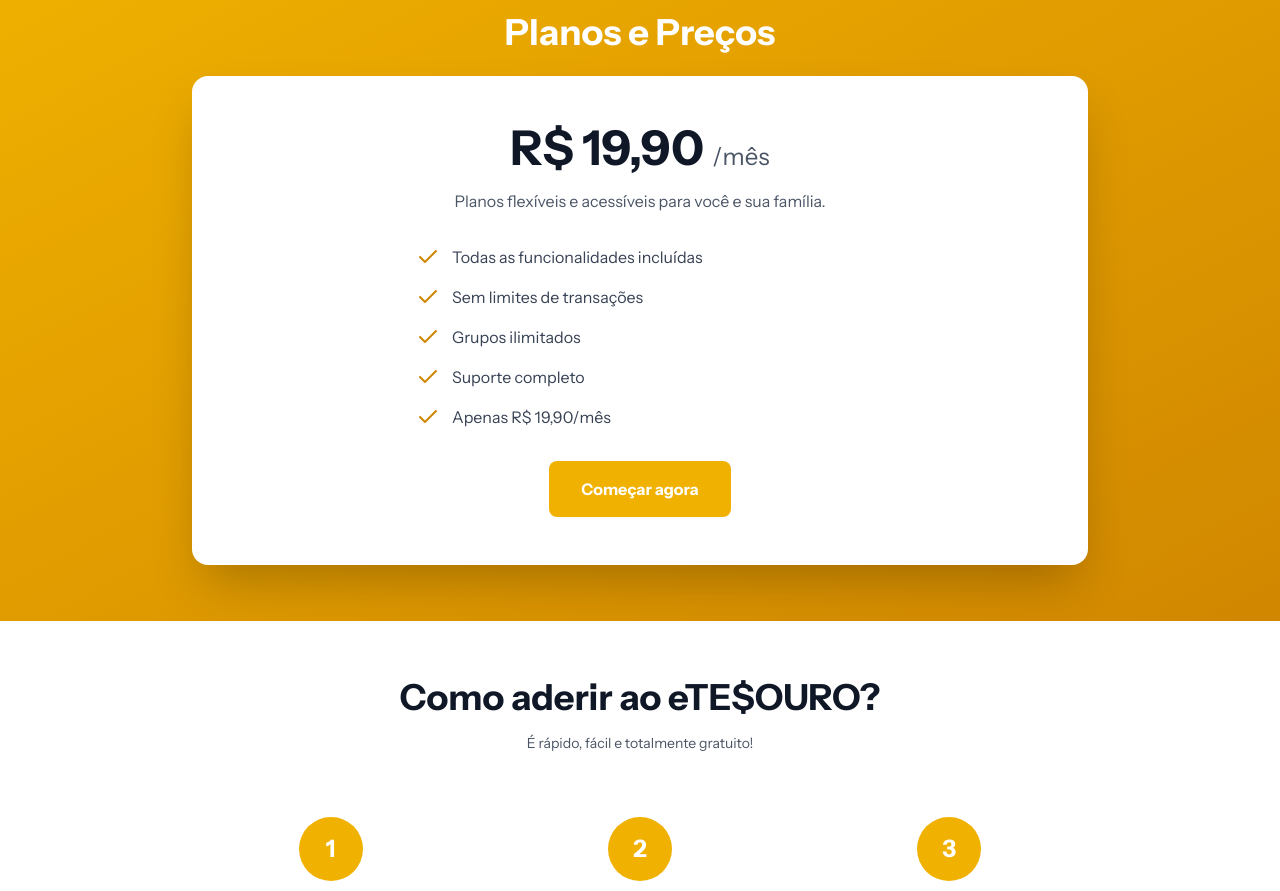
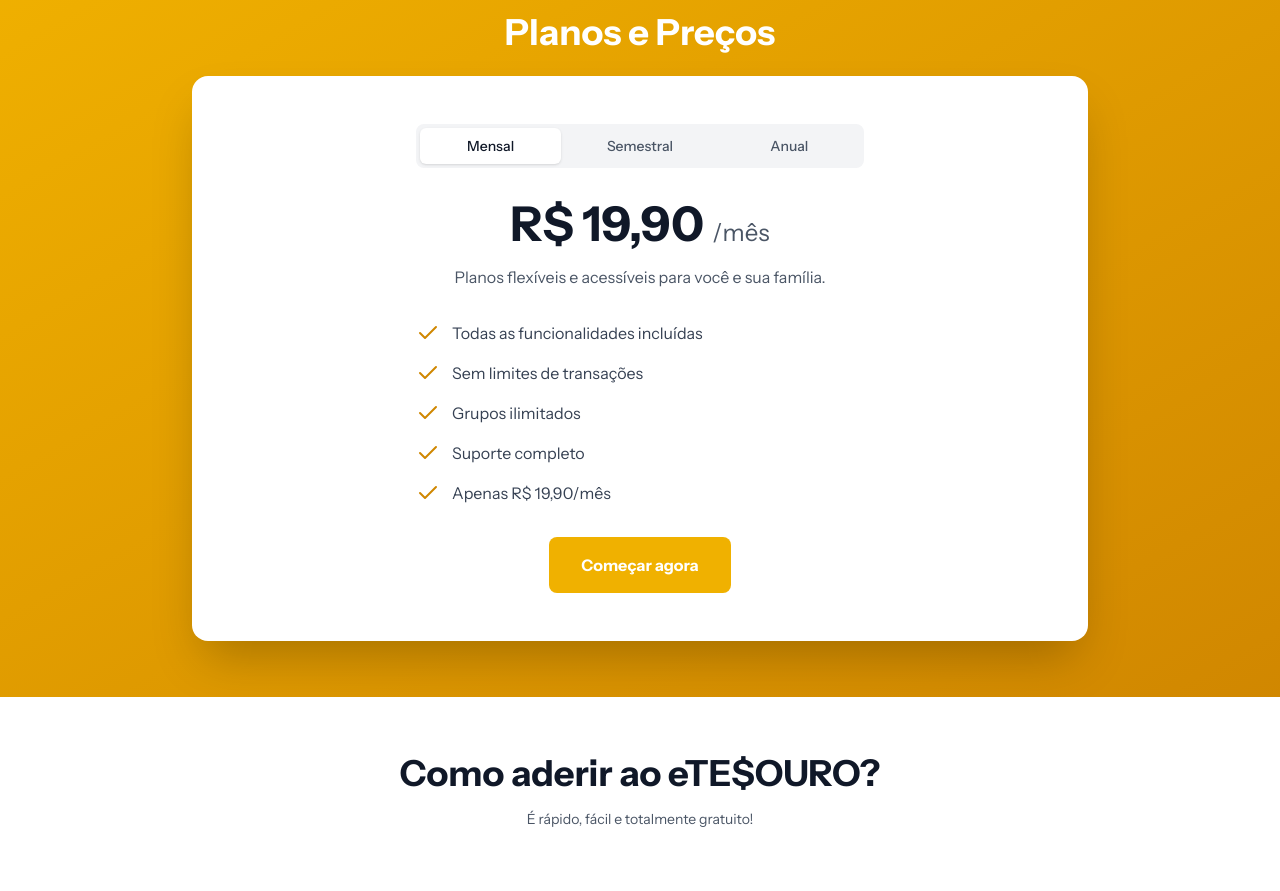
Before and after one commit to ramou1/etesouro, a Next.js app: page / in a window 1280 px wide. Shown: the part 2160-3051 px from the top of the page. Built offline with nearby package versions, Linux system fonts and the light colour scheme; no server answers.

Commit message:
feat: add toggle in plans and prices section with monthly (19.90), semiannual (99.90) and annual (189.90) options, feat: adjust system structure to save plan information and validate expiration, fix: adjust profile modal to correctly display plan type, expiration date and status

```diff
--- a/src/app/page.tsx
+++ b/src/app/page.tsx
@@ -1,5 +1,6 @@
 'use client';
 
+import { useState } from 'react';
 import Image from 'next/image';
 import Link from 'next/link';
 import {
@@ -14,7 +15,41 @@
   Zap
 } from 'lucide-react';
 
+type PlanPeriod = 'monthly' | 'semiannual' | 'annual';
+
+interface PlanPrice {
+  total: number;
+  monthly: number;
+  period: string;
+  periodLabel: string;
+}
+
 export default function HomePage() {
+  const [selectedPeriod, setSelectedPeriod] = useState<PlanPeriod>('monthly');
+
+  const plans: Record<PlanPeriod, PlanPrice> = {
+    monthly: {
+      total: 19.90,
+      monthly: 19.90,
+      period: 'mês',
+      periodLabel: 'Mensal'
+    },
+    semiannual: {
+      total: 99.90,
+      monthly: 16.65, // 99.90 / 6
+      period: '6 meses',
+      periodLabel: 'Semestral'
+    },
+    annual: {
+      total: 189.90,
+      monthly: 15.83, // 189.90 / 12
+      period: 'ano',
+      periodLabel: 'Anual'
+    }
+  };
+
+  const currentPlan = plans[selectedPeriod];
+
   // Landing Page
   return (
     <div className="min-h-screen bg-white">
@@ -233,10 +268,62 @@
             Planos e Preços
           </h2>
           <div className="bg-white rounded-2xl p-8 md:p-12 shadow-2xl">
+            {/* Toggle de Períodos */}
             <div className="mb-8">
-              <div className="flex items-baseline justify-center gap-2 mb-4">
-                <span className="text-5xl font-bold text-gray-900">R$ 19,90</span>
-                <span className="text-2xl text-gray-600">/mês</span>
+              <div className="flex items-center justify-center gap-2 bg-gray-100 rounded-lg p-1 max-w-md mx-auto">
+                <button
+                  onClick={() => setSelectedPeriod('monthly')}
+                  className={`flex-1 py-2 px-4 rounded-md font-medium text-sm transition-all ${
+                    selectedPeriod === 'monthly'
+                      ? 'bg-white text-gray-900 shadow-sm'
+                      : 'text-gray-600 hover:text-gray-900'
+                  }`}
+                >
+                  Mensal
+                </button>
+                <button
+                  onClick={() => setSelectedPeriod('semiannual')}
+                  className={`flex-1 py-2 px-4 rounded-md font-medium text-sm transition-all ${
+                    selectedPeriod === 'semiannual'
+                      ? 'bg-white text-gray-900 shadow-sm'
+                      : 'text-gray-600 hover:text-gray-900'
+                  }`}
+                >
+                  Semestral
+                </button>
+                <button
+                  onClick={() => setSelectedPeriod('annual')}
+                  className={`flex-1 py-2 px-4 rounded-md font-medium text-sm transition-all ${
+                    selectedPeriod === 'annual'
+                      ? 'bg-white text-gray-900 shadow-sm'
+                      : 'text-gray-600 hover:text-gray-900'
+                  }`}
+                >
+                  Anual
+                </button>
+              </div>
+            </div>
+
+            <div className="mb-8">
+              <div className="flex flex-col items-center justify-center gap-2 mb-4">
+                <div className="flex items-baseline justify-center gap-2">
+                  <span className="text-5xl font-bold text-gray-900">
+                    R$ {currentPlan.total.toFixed(2).replace('.', ',')}
+                  </span>
+                  {selectedPeriod !== 'monthly' && (
+                    <span className="text-2xl text-gray-600">
+                      /{currentPlan.period}
+                    </span>
+                  )}
+                  {selectedPeriod === 'monthly' && (
+                    <span className="text-2xl text-gray-600">/mês</span>
+                  )}
+                </div>
+                {selectedPeriod !== 'monthly' && (
+                  <p className="text-base text-gray-500">
+                    equivalente a R$ {currentPlan.monthly.toFixed(2).replace('.', ',')}/mês*
+                  </p>
+                )}
               </div>
               <p className="text-base text-gray-600 mb-8">
                 Planos flexíveis e acessíveis para você e sua família.
@@ -260,7 +347,12 @@
                 </li>
                 <li className="flex items-center gap-3">
                   <Check className="text-yellow-600 flex-shrink-0" size={24} />
-                  <span className="text-gray-700">Apenas R$ 19,90/mês</span>
+                  <span className="text-gray-700">
+                    {selectedPeriod === 'monthly'
+                      ? `Apenas R$ ${currentPlan.total.toFixed(2).replace('.', ',')}/mês`
+                      : `Economize com o plano ${currentPlan.periodLabel}`
+                    }
+                  </span>
                 </li>
               </ul>
             </div>
--- a/src/components/modals/ProfileModal.tsx
+++ b/src/components/modals/ProfileModal.tsx
@@ -5,17 +5,24 @@
 import { useApp } from '@/context/AppContext';
 import Avatar from '@/components/ui/Avatar';
 import { getUserData } from '@/lib/firebase/user';
+import { UserPlan, PlanPeriod } from '@/types';
 
 interface ProfileModalProps {
   onClose: () => void;
 }
 
-interface PlanInfo {
-  name: string;
-  type: string;
-  purchaseDate: string;
-  expirationDate: string;
+const getPlanLabel = (period?: PlanPeriod): string => {
+  switch (period) {
+    case 'monthly':
+      return 'Mensal';
+    case 'semiannual':
+      return 'Semestral';
+    case 'annual':
+      return 'Anual';
+    default:
+      return 'Sem plano';
   }
+};
 
 export default function ProfileModal({ onClose }: ProfileModalProps) {
   const { user, updateUserProfile, updateAllowGroupInvites } = useApp();
@@ -25,14 +32,6 @@
   const [isLoadingInvites, setIsLoadingInvites] = useState(false);
   const [error, setError] = useState('');
   const [success, setSuccess] = useState(false);
-
-  // Dados mockados do plano
-  const planInfo: PlanInfo = {
-    name: 'Plano Premium',
-    type: 'Mensal',
-    purchaseDate: '01/12/2024',
-    expirationDate: '31/12/2025'
-  };
 
   useEffect(() => {
     if (user?.name) {
@@ -200,24 +199,44 @@
                 <Crown size={16} className="text-yellow-600" />
                 Plano Atual
               </h3>
+              {user?.plan ? (
                 <div className="bg-gradient-to-br from-yellow-50 to-yellow-100 rounded-lg p-4 space-y-3">
                   <div className="flex justify-between items-center">
-                  <span className="text-sm text-gray-600">Nome do Plano:</span>
-                  <span className="text-sm font-semibold text-gray-900">{planInfo.name}</span>
+                    <span className="text-sm text-gray-600">Tipo:</span>
+                    <span className="text-sm font-semibold text-gray-900">
+                      {getPlanLabel(user.plan.period)}
+                    </span>
                   </div>
-                <div className="flex justify-between items-center">
-                  <span className="text-sm text-gray-600">Tipo:</span>
-                  <span className="text-sm font-semibold text-gray-900">{planInfo.type}</span>
-                </div>
+                  {user.plan.purchaseDate && (
                     <div className="flex justify-between items-center">
                       <span className="text-sm text-gray-600">Data de Compra:</span>
-                  <span className="text-sm font-semibold text-gray-900">{planInfo.purchaseDate}</span>
+                      <span className="text-sm font-semibold text-gray-900">
+                        {new Date(user.plan.purchaseDate).toLocaleDateString('pt-BR')}
+                      </span>
                     </div>
+                  )}
+                  {user.plan.expirationDate && (
                     <div className="flex justify-between items-center">
                       <span className="text-sm text-gray-600">Data de Expiração:</span>
-                  <span className="text-sm font-semibold text-gray-900">{planInfo.expirationDate}</span>
+                      <span className="text-sm font-semibold text-gray-900">
+                        {new Date(user.plan.expirationDate).toLocaleDateString('pt-BR')}
+                      </span>
+                    </div>
+                  )}
+                  <div className="flex justify-between items-center">
+                    <span className="text-sm text-gray-600">Status:</span>
+                    <span className={`text-sm font-semibold ${
+                      user.plan.isActive ? 'text-green-600' : 'text-gray-500'
+                    }`}>
+                      {user.plan.isActive ? 'Ativo' : 'Inativo'}
+                    </span>
                   </div>
                 </div>
+              ) : (
+                <div className="bg-gray-50 rounded-lg p-4 text-center">
+                  <p className="text-sm text-gray-600">Nenhum plano ativo</p>
+                </div>
+              )}
             </div>
 
             {/* Mensagens de Erro e Sucesso */}
--- a/src/lib/firebase/user.ts
+++ b/src/lib/firebase/user.ts
@@ -1,6 +1,8 @@
 // Serviço para gerenciar dados do usuário no Firestore
 import { doc, setDoc, getDoc, updateDoc, serverTimestamp, Timestamp, collection, query, getDocs, limit } from 'firebase/firestore';
 import { db } from './config';
+
+import { PlanPeriod, UserPlan } from '@/types';
 
 export interface UserData {
   id: string;
@@ -8,6 +10,12 @@
   email: string;
   avatar?: string;
   allowGroupInvites?: boolean;
+  plan?: {
+    period: PlanPeriod;
+    purchaseDate?: string; // Data de compra no formato ISO (YYYY-MM-DD)
+    expirationDate?: string; // Data de expiração no formato ISO (YYYY-MM-DD)
+    isActive?: boolean;
+  };
   createdAt?: Timestamp | null;
   updatedAt?: Timestamp | null;
 }
--- a/src/types/index.ts
+++ b/src/types/index.ts
@@ -1,9 +1,19 @@
+export type PlanPeriod = 'monthly' | 'semiannual' | 'annual';
+
+export interface UserPlan {
+  period: PlanPeriod;
+  purchaseDate?: string; // Data de compra no formato ISO (YYYY-MM-DD)
+  expirationDate?: string; // Data de expiração no formato ISO (YYYY-MM-DD)
+  isActive?: boolean;
+}
+
 export interface User {
   id: string;
   name: string;
   email: string;
   avatar?: string;
   isAuthenticated: boolean;
+  plan?: UserPlan;
 }
 
 export interface AuthUser {
```
Lines whose indentation alone changed are shown as unchanged.
